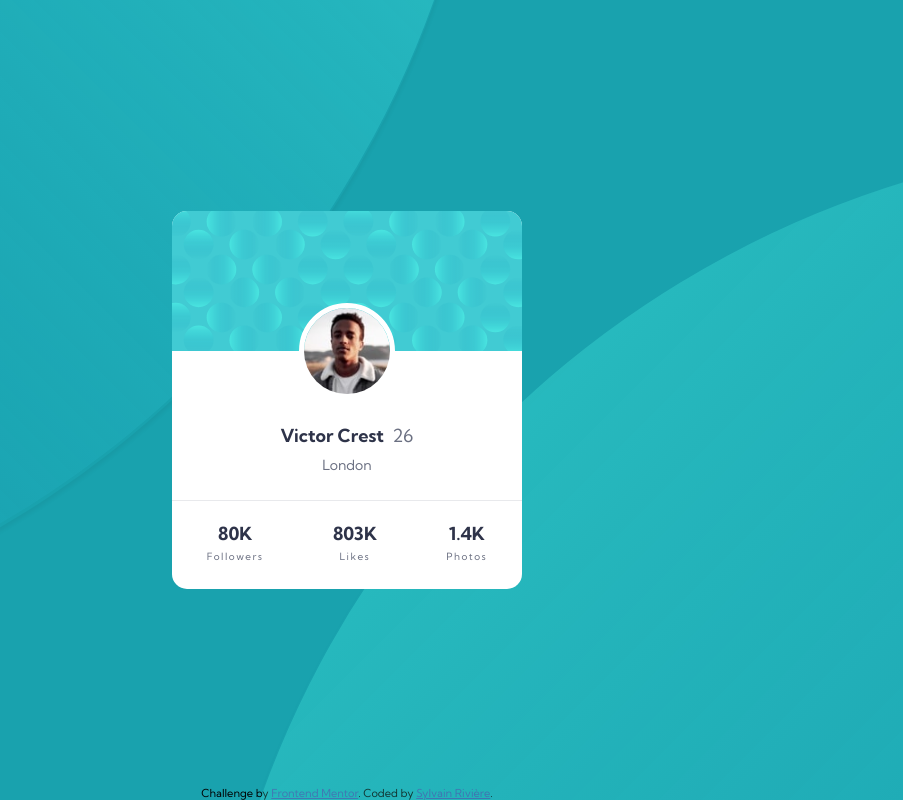
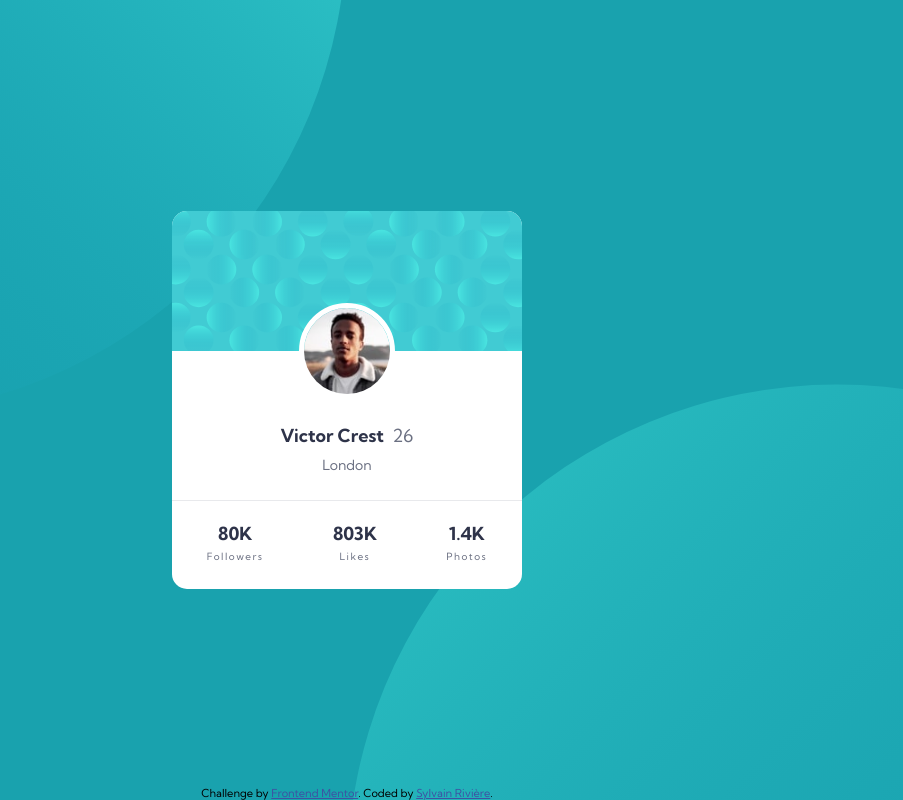
Before and after one commit to longani974/profil-card-component-frontend-mentor, a plain HTML site: page index.html in a window 1280 px wide. Shown: the whole page, without its empty margins (293-1196 px from the left). Drawn offline with Linux system fonts and the light colour scheme.

Commit message:
move circles in body background

```diff
--- a/index.html
+++ b/index.html
@@ -20,12 +20,12 @@
     </head>
     <body>
         <section>
-            <div class="top-bg">
+            <!-- <div class="top-bg">
                 <img src="./images/bg-pattern-top.svg" alt="" />
             </div>
             <div class="bottom-bg">
                 <img src="./images/bg-pattern-bottom.svg" alt="" />
-            </div>
+            </div> -->
             <div class="card">
                 <div class="cardHeader"></div>
                 <div class="cardImg">
--- a/style.css
+++ b/style.css
@@ -1,8 +1,10 @@
 @import url('https://fonts.googleapis.com/css2?family=Kumbh+Sans:wght@400;700&display=swap');
 :root {
     --imgWidth: 165vw;
-    --imgX: -130vw;
-    --imgY: -120vw;
+    /* --imgX: -130vw;
+    --imgY: -120vw; */
+    --imgX: 40vw;
+    --imgY: 80vw;
 }
 
 * {
@@ -20,11 +22,16 @@ body {
     font-family: 'Kumbh Sans', sans-serif;
     font-weight: 400;
     background-color: hsl(185, 75%, 39%);
-    overflow: hidden;
-    position: fixed;
+    /* overflow: hidden;
+    position: fixed; */
+    background-image: url(./images/bg-pattern-top.svg),
+        url(./images/bg-pattern-bottom.svg);
+    background-position: right var(--imgX) bottom var(--imgY),
+        left var(--imgX) top var(--imgY);
+    background-repeat: no-repeat;
 }
 
-.top-bg {
+/* .top-bg {
     position: absolute;
     left: var(--imgX);
     top: var(--imgY);
@@ -46,7 +53,7 @@ body {
 
 .bottom-bg img {
     width: var(--imgWidth);
-}
+} */
 
 .card h2 {
     font-weight: bold;
@@ -133,6 +140,8 @@ section {
 @media screen and (min-width: 750px) {
     :root {
         --imgWidth: 160vw;
+        --imgX: 30vw;
+        --imgY: 60vw;
     }
 
     .card {
@@ -143,13 +152,23 @@ section {
 @media screen and (min-width: 1000px) {
     :root {
         --imgWidth: 155vw;
+        --imgX: 50vw;
+        --imgY: 30vw;
     }
 }
 
 @media screen and (min-width: 1440px) {
     :root {
         --imgWidth: 68vw;
-        --imgX: 10vw;
-        --imgY: 10vw;
+        --imgX: 40vw;
+        --imgY: 35vw;
     }
 }
+
+@media screen and (min-width: 1700px) {
+    :root {
+        --imgWidth: 68vw;
+        --imgX: 45vw;
+        --imgY: 25vw;
+    }
+}
```
